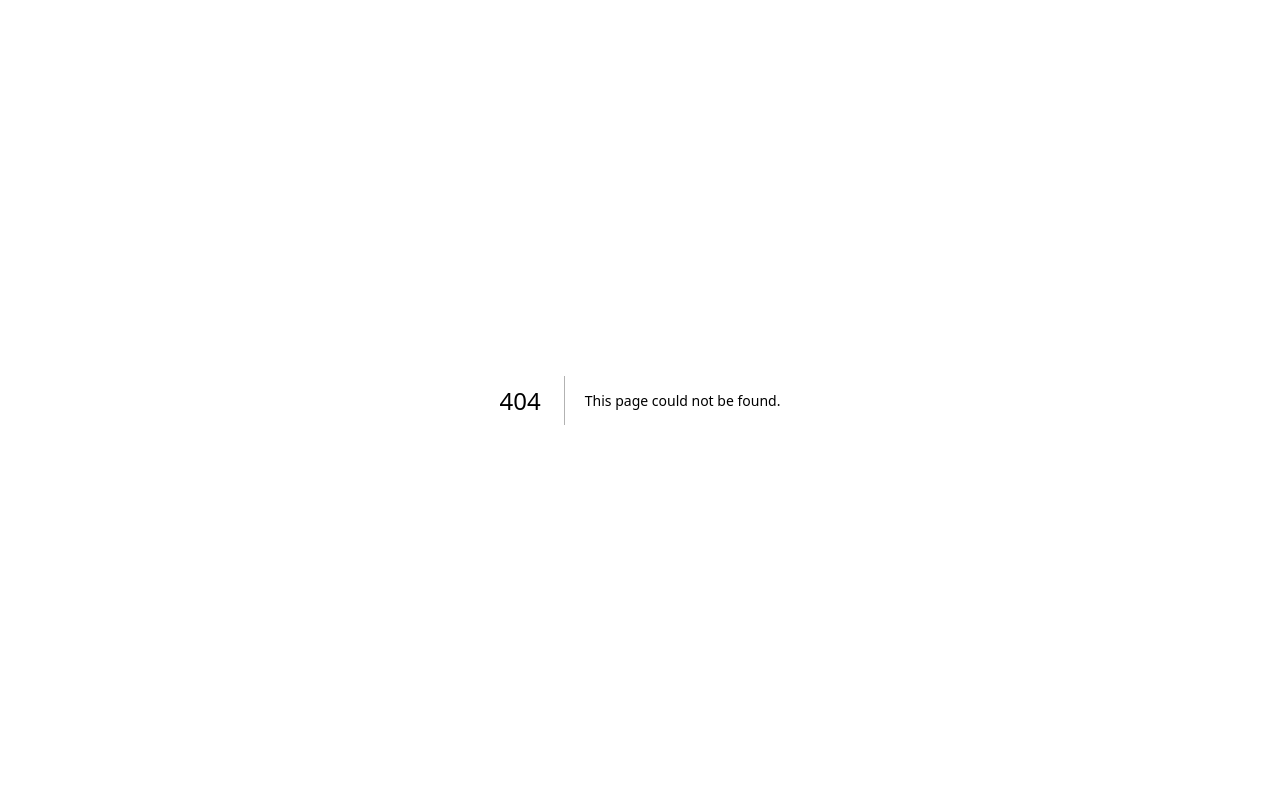
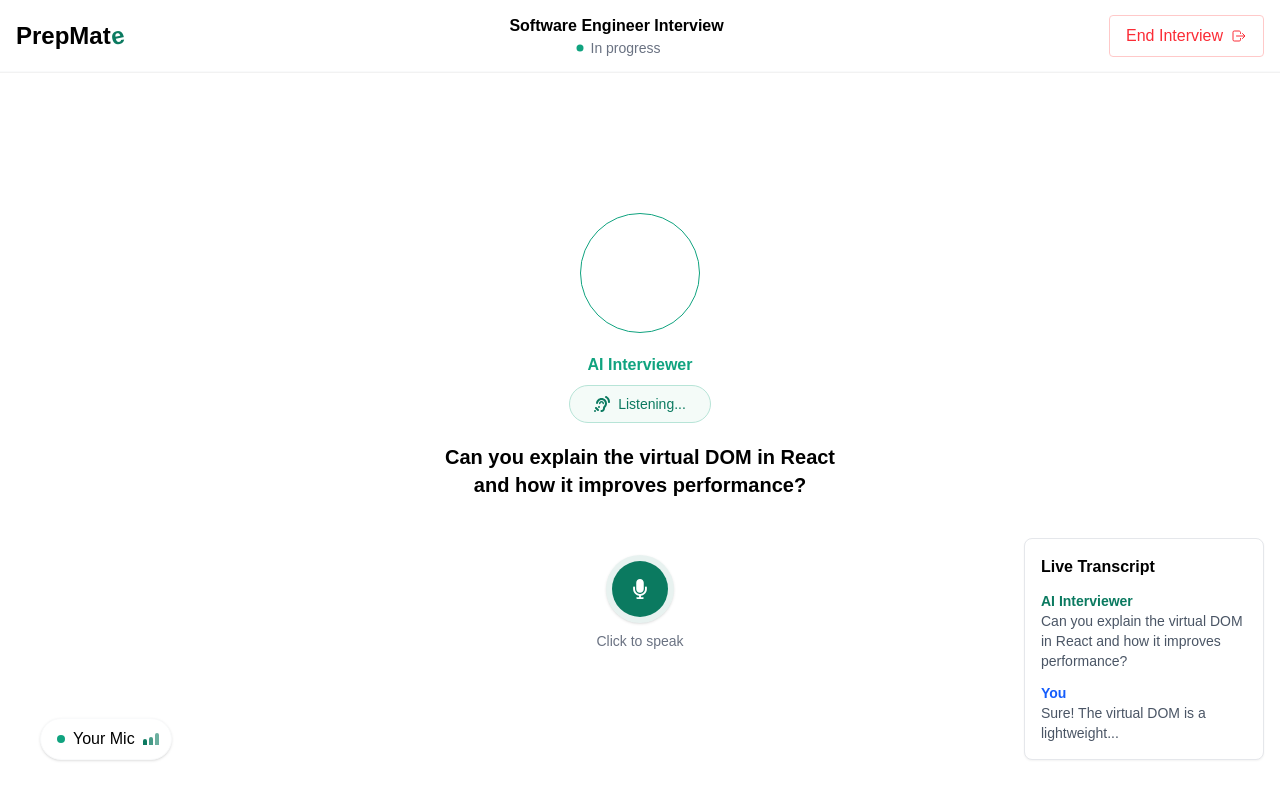
Before and after one commit to iamtushar28/PrepMate, a Next.js app: page /interview in a window 1280 px wide. Before the commit this address had no page. Built offline with nearby package versions, Linux system fonts and the light colour scheme.

Commit message:
add /interview page

```diff
--- a/app/components/Hero.tsx
+++ b/app/components/Hero.tsx
@@ -1,3 +1,4 @@
+import Link from 'next/link'
 import React from 'react'
 import { BsBarChartFill, BsFillLightningChargeFill, BsStars } from 'react-icons/bs'
 import { FaArrowRightLong, FaBoltLightning } from 'react-icons/fa6'
@@ -158,11 +159,11 @@ const Hero = (props: Props) => {
                     </p>
                 </div>
 
-                <button className='w-[85%] md:w-[32%] py-2 text-white bg-[#0B7A60] hover:bg-[#0E8F70] rounded-lg cursor-pointer transition duration-200 flex gap-4 justify-center items-center shadow'>
+                <Link href={'/interview'} className='w-[85%] md:w-[32%] py-2 text-white bg-[#0B7A60] hover:bg-[#0E8F70] rounded-lg cursor-pointer transition duration-200 flex gap-4 justify-center items-center shadow'>
                     <BsStars />
                     Create My Interview
                     <FaArrowRightLong />
-                </button>
+                </Link>
 
                 <div>
                     <p className='text-sm text-gray-500'>
--- /dev/null
+++ b/app/interview/components/InterviewHome.tsx
@@ -0,0 +1,105 @@
+import React from 'react'
+import { FaEarListen, FaMicrophone } from 'react-icons/fa6'
+import { GoDotFill } from 'react-icons/go'
+
+type Props = {}
+
+const InterviewHome = (props: Props) => {
+    return (
+        <div className='pt-24 pb-8 px-4 min-h-screen h-auto w-full flex flex-col gap-10 md:gap-14 justify-center items-center relative'>
+
+            {/* interview title */}
+            <div className='md:hidden flex flex-col items-center'>
+
+                <h4 className='font-semibold'>Software Engineer Interview</h4>
+
+                <div className='text-sm text-gray-500 flex gap-1 items-center'>
+                    <GoDotFill className='text-[#10A37F] animate-pulse' />
+                    <p>In progress</p>
+                </div>
+
+            </div>
+
+            {/* ai visual section */}
+            <div className='flex flex-col gap-5 justify-center items-center'>
+
+                {/* ai */}
+                <div className='h-30 w-30 border border-[#10A37F] rounded-full'></div>
+
+                <h4 className='font-semibold text-[#10A37F]'>
+                    AI Interviewer
+                </h4>
+
+                <div className='-mt-3 px-6 py-2 w-fit text-sm text-[#0B7A60] border border-[#B7E4D7] bg-[#F4FBF8] rounded-full flex gap-2 justify-center items-center'>
+                    <FaEarListen size={16} />
+                    Listening...
+                </div>
+
+                {/* ai question caption */}
+                <h4 className='text-xl font-semibold w-full md:w-100 text-center'>
+                    Can you explain the virtual DOM in React and how it improves performance?
+                </h4>
+
+            </div>
+
+            {/* user visual section */}
+            <div>
+
+                {/* mic */}
+                <div className='flex flex-col gap-2 justify-between items-center'>
+                    <div className='h-17 w-17 bg-[#0b7a6018] shadow flex justify-center items-center rounded-full'>
+                        <button className='h-14 w-14 text-xl text-white bg-[#0B7A60] hover:bg-[#0E8F70] rounded-full flex justify-center items-center cursor-pointer transition duration-200'>
+                            <FaMicrophone />
+                        </button>
+                    </div>
+
+                    <p className='text-sm text-gray-500'>Click to speak</p>
+                </div>
+
+            </div>
+
+            {/* user mic health */}
+            <div className='w-fit px-3 py-2 bg-white shadow-sm border border-gray-50 rounded-full flex gap-2 justify-center items-center absolute bottom-4 left-4 md:bottom-10 md:left-10'>
+                <GoDotFill className='text-[#10A37F] -mr-1' />
+                Your Mic
+                <div className='flex gap-0.5 items-end justify-center'>
+                    <div className='h-1.5 w-1 bg-[#0B7A60] rounded-t-full'></div>
+                    <div className='h-2 w-1 bg-[#0b7a60c0] rounded-t-full'></div>
+                    <div className='h-3 w-1 bg-[#0b7a609a] rounded-t-full'></div>
+                </div>
+            </div>
+
+            {/* live transcript section */}
+            <div className='hidden md:block w-60 max-h-68 h-auto p-4 bg-white border border-gray-200 shadow-xs absolute bottom-10 right-4 rounded-lg'>
+
+                <h4 className='font-semibold mb-3'>Live Transcript</h4>
+
+                <div className='text-sm flex flex-col gap-3 max-h-50 h-auto overflow-y-auto'>
+
+                    {/* AI */}
+                    <div>
+                        <p className='font-semibold text-[#0B7A60]'>AI Interviewer</p>
+                        <p className='text-gray-600'>
+                            Can you explain the virtual DOM in React and how it improves performance?
+                        </p>
+                    </div>
+
+                    {/* USER */}
+                    <div>
+                        <p className='font-semibold text-blue-600'>
+                            You
+                        </p>
+                        <p className='text-gray-600'>
+                            Sure! The virtual DOM is a lightweight...
+                        </p>
+                    </div>
+
+                </div>
+
+            </div>
+
+        </div>
+    )
+}
+
+export default InterviewHome
--- /dev/null
+++ b/app/interview/components/InterviewNavbar.tsx
@@ -0,0 +1,40 @@
+import Link from 'next/link'
+import React from 'react'
+import { GoDotFill } from 'react-icons/go'
+import { IoLogOutOutline } from 'react-icons/io5'
+
+type Props = {}
+
+const InterviewNavbar = (props: Props) => {
+    return (
+        <nav className='z-40 h-18 w-full px-4 bg-white border-b border-gray-50 shadow-2xs flex justify-between items-center fixed top-0 inset-0'>
+
+            {/* logo */}
+            <div className='text-xl md:text-2xl font-semibold flex justify-center items-center'>
+                <p>PrepMat</p>
+                <p className='text-[#0B7A60] -rotate-12'>e</p>
+            </div>
+
+            {/* interview title */}
+            <div className='hidden md:flex flex-col items-center'>
+
+                <h4 className='font-semibold'>Software Engineer Interview</h4>
+
+                <div className='text-sm text-gray-500 flex gap-1 items-center'>
+                    <GoDotFill className='text-[#10A37F] animate-pulse' />
+                    <p>In progress</p>
+                </div>
+
+            </div>
+
+            {/* end interview */}
+            <Link href={'/'} className='px-4 py-2 text-sm md:text-base text-red-500 hover:bg-red-50 border border-red-200 rounded cursor-pointer transition duration-200 flex gap-2 items-center'>
+                End Interview
+                <IoLogOutOutline />
+            </Link>
+
+        </nav>
+    )
+}
+
+export default InterviewNavbar
--- /dev/null
+++ b/app/interview/page.tsx
@@ -0,0 +1,16 @@
+import React from 'react'
+import InterviewNavbar from './components/InterviewNavbar'
+import InterviewHome from './components/InterviewHome'
+
+type Props = {}
+
+const page = (props: Props) => {
+    return (
+        <section className="min-h-screen h-auto w-full">
+            <InterviewNavbar />
+            <InterviewHome />
+        </section>
+    )
+}
+
+export default page
```
